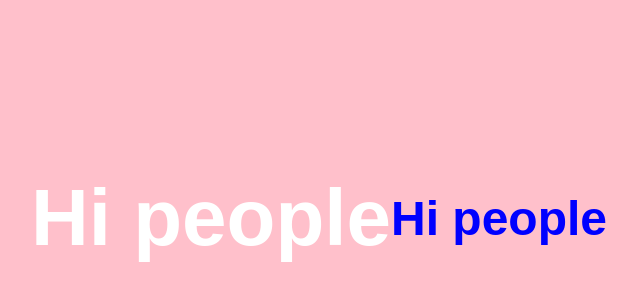
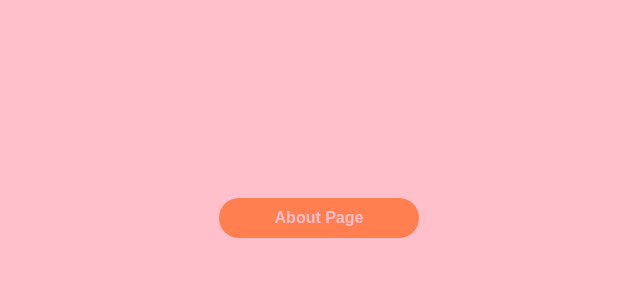
Before and after one commit to kamilluc/gatsby--styled-components, a Gatsby site: page / in a window 1280 px wide. Shown: the part 182-482 px from the top of the page, without its empty margins (321-961 px from the left). Built offline with nearby package versions, Linux system fonts and the light colour scheme; Gatsby itself is replaced by a stand-in of ours.

Commit message:
add about page, button link with class

```diff
--- a/src/pages/index.js
+++ b/src/pages/index.js
@@ -1,4 +1,5 @@
 import React from 'react'
+import {Link} from 'gatsby'
 import styled, { createGlobalStyle } from 'styled-components'
 // createGlobalStyle to np. usuniecia paddingu z calosci
 
@@ -34,12 +35,49 @@ const H1 = styled.h1`
   color: ${({ isBlue }) => (isBlue ? 'blue' : 'white')};
 `
 
+const BlueH1=styled(H1)`
+color: blue;
+`
+const StyledLink=styled(Link)`
+text-decoration: none;
+color: white;
+font-size: 2em;
+font-weight: 700;
+`
+const Button = styled.button`
+  width: 200px;
+  display: flex;
+  justify-content: center;
+  align-items: center;
+  text-decoration: none;
+  height: 40px;
+  border-radius: 50px;
+  border: none;
+  color: pink;
+  background: white;
+  font-size: 1em;
+  font-weight: 800;
+  transition: box-shadow .3s ease;
+
+  &.coral{
+    background: coral;
+  }
+
+  :hover {
+    box-shadow: 0 10px 20px -15px red;
+  }
+`
+
 const IndexPage = () => (
   <>
     <GlobalStyle />
     <StyledWrapper>
-      <H1 isBig>Hi people</H1>
-      <H1 isBlue>Hi people</H1>
+      {/* <H1 isBig>Hi people</H1> */}
+      {/* <H1 isBlue>Hi people</H1> */}
+      {/* <BlueH1 isBig>Hi people</BlueH1> */}
+      {/* <StyledLink to="404">About Page</StyledLink> */}
+      {/* <Button as='a' href='/404'>About Page</Button> */}
+      <Button className='coral' as={Link} to='/about'>About Page</Button>
     </StyledWrapper>
   </>
 )
--- /dev/null
+++ b/src/utils/colors.js
@@ -0,0 +1,5 @@
+export const colors = {
+    white: '#FFFFFF',
+    primary: '#3EC2E9',
+    dark: '#0F1C21',
+  };
```
Also changed, not shown: src/pages/about.js (added, +13 -0 lines).
